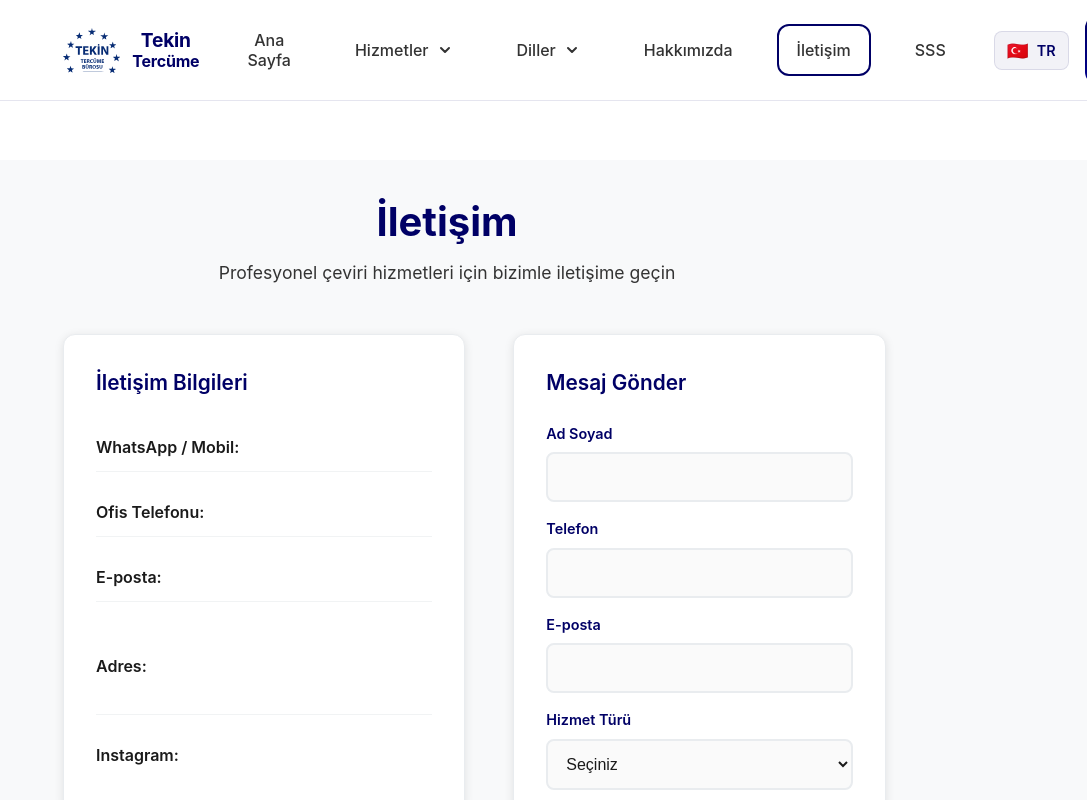
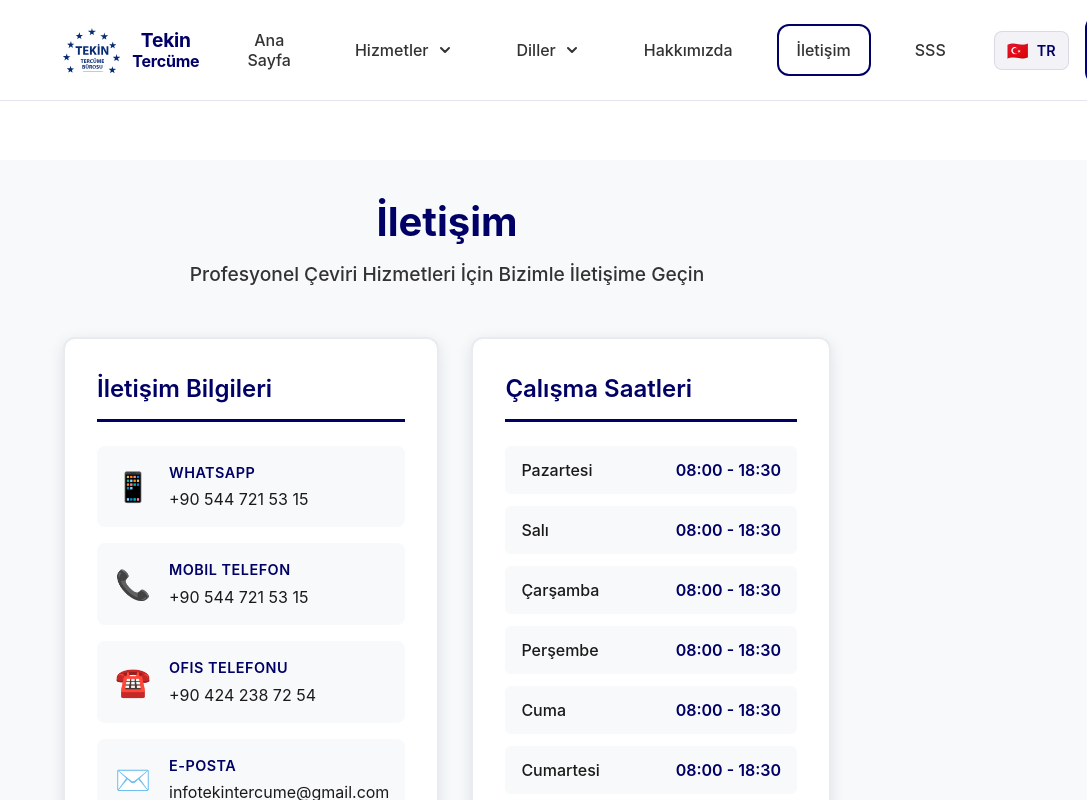
Before and after one commit to ErdemErgenc/tekin-tercume, a React (Vite) app: page / in a window 1280 px wide. Both pictures are taken after a click on the button "İletişim". Shown: the top 800 px of the page, without its empty margins (193-1280 px from the left). Built offline with nearby package versions, Linux system fonts and the light colour scheme.

Commit message:
Refactor Contact component: enhance layout and styling for better readability and user experience

```diff
--- a/src/components/Contact.css
+++ b/src/components/Contact.css
@@ -23,126 +23,256 @@
 }
 
 .contact-header p {
-  font-size: 1.1rem;
+  font-size: 1.2rem;
   color: #333;
+  font-weight: 500;
 }
 
-.contact-content {
+/* İletişim Bilgileri ve Çalışma Saatleri Grid */
+.contact-main-grid {
   display: grid;
   grid-template-columns: 1fr 1fr;
-  gap: 3rem;
+  gap: 2rem;
   margin-bottom: 3rem;
 }
 
-/* Contact Info */
-.contact-info {
-  display: flex;
-  flex-direction: column;
-  gap: 1.5rem;
-}
-
-.info-card,
-.hours-card {
+/* İletişim Bilgileri Kartı */
+.contact-info-card {
   background: white;
   padding: 2rem;
   border-radius: 12px;
-  box-shadow: 0 2px 10px rgba(0, 0, 0, 0.1);
-  border: 1px solid #e9ecef;
+  box-shadow: 0 4px 15px rgba(0, 0, 102, 0.1);
+  border: 2px solid #e9ecef;
 }
 
-.info-card h3,
-.hours-card h3 {
-  font-size: 1.3rem;
-  color: #000066 !important;
+.contact-info-card h3 {
+  font-size: 1.5rem;
+  color: var(--primary-color, #000066);
   margin-bottom: 1.5rem;
+  font-weight: 600;
+  border-bottom: 3px solid var(--primary-color, #000066);
+  padding-bottom: 0.75rem;
+}
+
+.info-items {
+  display: flex;
+  flex-direction: column;
+  gap: 1rem;
+}
+
+.info-item {
+  display: flex;
+  align-items: center;
+  gap: 1rem;
+  padding: 1rem;
+  background: #f8f9fa;
+  border-radius: 8px;
+  transition: all 0.3s ease;
+}
+
+.info-item:hover {
+  background: #e9ecef;
+  transform: translateX(5px);
+}
+
+.info-item .icon {
+  font-size: 1.8rem;
+  min-width: 40px;
+  text-align: center;
+}
+
+.info-item .info-content {
+  flex: 1;
+  display: flex;
+  flex-direction: column;
+  gap: 0.25rem;
+}
+
+.info-item .info-content strong {
+  color: #000066;
+  font-weight: 600;
+  font-size: 0.9rem;
+  text-transform: uppercase;
+  letter-spacing: 0.5px;
+}
+
+.info-item .info-content a,
+.info-item .info-content span {
+  color: #1a1a1a;
+  text-decoration: none;
+  font-size: 1rem;
+  transition: all 0.3s ease;
+}
+
+.info-item .info-content a:hover {
+  color: #000066;
+  text-decoration: underline;
+}
+
+/* Çalışma Saatleri Kartı */
+.working-hours-card {
+  background: white;
+  padding: 2rem;
+  border-radius: 12px;
+  box-shadow: 0 4px 15px rgba(0, 0, 102, 0.1);
+  border: 2px solid #e9ecef;
+}
+
+.working-hours-card h3 {
+  font-size: 1.5rem;
+  color: var(--primary-color, #000066);
+  margin-bottom: 1.5rem;
+  font-weight: 600;
+  border-bottom: 3px solid var(--primary-color, #000066);
+  padding-bottom: 0.75rem;
+}
+
+.hours-list {
+  display: flex;
+  flex-direction: column;
+  gap: 0.75rem;
+}
+
+.hours-item {
+  display: flex;
+  justify-content: space-between;
+  align-items: center;
+  padding: 0.75rem 1rem;
+  background: #f8f9fa;
+  border-radius: 6px;
+  transition: all 0.3s ease;
+}
+
+.hours-item:hover {
+  background: #e9ecef;
+}
+
+.hours-item .day {
+  font-weight: 500;
+  color: #1a1a1a;
+  font-size: 1rem;
+}
+
+.hours-item .time {
+  font-weight: 600;
+  color: #000066;
+  font-size: 1rem;
+}
+
+.hours-note {
+  margin-top: 1.5rem;
+  padding: 1rem;
+  background: linear-gradient(135deg, #25D366 0%, #20B858 100%);
+  border-radius: 8px;
+  text-align: center;
+}
+
+.hours-note p {
+  color: white;
+  font-weight: 600;
+  margin: 0;
+  font-size: 0.95rem;
+}
+
+/* Harita Bölümü */
+.map-section {
+  background: white;
+  padding: 2rem;
+  border-radius: 12px;
+  box-shadow: 0 4px 15px rgba(0, 0, 102, 0.1);
+  border: 2px solid #e9ecef;
+  margin-bottom: 3rem;
+}
+
+.map-section h3 {
+  font-size: 1.5rem;
+  color: var(--primary-color, #000066);
+  margin-bottom: 0.75rem;
   font-weight: 600;
 }
 
-.contact-item {
-  display: flex;
-  align-items: center;
-  gap: 1rem;
-  margin-bottom: 1rem;
-  padding: 0.75rem 0;
-  border-bottom: 1px solid #f1f3f4;
+.map-description {
+  color: #333;
+  margin-bottom: 1.5rem;
+  font-size: 1rem;
+  line-height: 1.6;
 }
 
-.contact-item:last-child {
-  border-bottom: none;
-  margin-bottom: 0;
+.map-container {
+  position: relative;
+  overflow: hidden;
+  border-radius: 10px;
+  border: 2px solid #e9ecef;
+  margin-bottom: 1rem;
 }
 
-.contact-item strong {
-  min-width: 100px;
-  color: #1a1a1a !important;
-  font-weight: 600;
-  font-size: 1rem;
+.map-iframe {
+  width: 100%;
+  height: 400px;
+  border: 0;
+  display: block;
 }
 
-.contact-item a {
-  color: #1a1a1a !important;
-  font-size: 1rem;
-  text-decoration: none;
-  transition: all 0.3s ease;
-  font-weight: 500;
-  flex: 1;
+.map-actions {
+  display: flex;
+  justify-content: center;
 }
 
-.contact-item a:link,
-.contact-item a:visited,
-.contact-item a:active {
-  color: #1a1a1a !important;
+.map-link {
+  display: inline-flex;
+  align-items: center;
+  gap: 0.5rem;
+  padding: 0.75rem 1.5rem;
+  background: var(--primary-color, #000066);
+  color: white;
+  text-decoration: none;
+  border-radius: 6px;
+  font-weight: 600;
+  transition: all 0.3s ease;
 }
 
-.contact-item a:hover {
-  color: #000066 !important;
-  text-decoration: underline;
+.map-link:hover {
+  background: #0000CC;
+  transform: translateY(-2px);
+  box-shadow: 0 4px 10px rgba(0, 0, 102, 0.2);
 }
 
-.hours-card p {
-  margin-bottom: 0.75rem;
-  color: #1a1a1a !important;
-  line-height: 1.7;
-  font-size: 1rem;
+/* Hızlı İletişim Formu */
+.quick-contact-section {
+  background: white;
+  padding: 2.5rem;
+  border-radius: 12px;
+  box-shadow: 0 4px 15px rgba(0, 0, 102, 0.1);
+  border: 2px solid #e9ecef;
+  max-width: 800px;
+  margin: 0 auto;
 }
 
-.hours-card p:last-child {
-  margin-top: 1rem;
-  padding-top: 1rem;
-  border-top: 1px solid #f1f3f4;
+.quick-contact-section h3 {
+  font-size: 1.8rem;
+  color: var(--primary-color, #000066);
+  margin-bottom: 0.5rem;
+  font-weight: 600;
+  text-align: center;
 }
 
-.hours-card small {
-  color: #25D366 !important;
-  font-weight: 600;
-}
-
-/* Contact Form */
-.form-card {
-  background: white;
-  border-radius: 12px;
-  padding: 2rem;
-  box-shadow: 0 2px 10px rgba(0, 0, 0, 0.1);
-  border: 1px solid #e9ecef;
-}
-
-.form-card h3 {
-  font-size: 1.3rem;
-  color: var(--primary-color, #000066);
-  margin-bottom: 1.5rem;
-  font-weight: 600;
+.quick-contact-subtitle {
+  text-align: center;
+  color: #666;
+  margin-bottom: 2rem;
+  font-size: 1.1rem;
 }
 
 .contact-form {
   display: flex;
   flex-direction: column;
-  gap: 1rem;
+  gap: 1.25rem;
 }
 
 .form-row {
   display: grid;
   grid-template-columns: 1fr 1fr;
-  gap: 1rem;
+  gap: 1.25rem;
 }
 
 .form-group {
@@ -150,174 +280,58 @@
   flex-direction: column;
 }
 
-.form-group label {
-  font-weight: 500;
-  color: #1a1a1a;
-  margin-bottom: 0.5rem;
-  font-size: 0.9rem;
-}
-
 .form-group input,
-.form-group select,
 .form-group textarea {
-  padding: 0.75rem;
-  border: 1px solid #ddd;
-  border-radius: 6px;
+  padding: 0.9rem 1rem;
+  border: 2px solid #ddd;
+  border-radius: 8px;
   font-size: 1rem;
-  transition: border-color 0.3s ease;
+  transition: all 0.3s ease;
   background: white;
   color: #1a1a1a;
+  font-family: inherit;
 }
 
 .form-group input:focus,
-.form-group select:focus,
 .form-group textarea:focus {
   outline: none;
   border-color: var(--primary-color, #000066);
+  box-shadow: 0 0 0 3px rgba(0, 0, 102, 0.1);
+}
+
+.form-group input::placeholder,
+.form-group textarea::placeholder {
+  color: #999;
 }
 
 .form-group textarea {
   resize: vertical;
   min-height: 120px;
-  font-family: inherit;
 }
 
 .submit-btn {
-  background: var(--primary-color, #000066);
+  background: linear-gradient(135deg, var(--primary-color, #000066) 0%, #0000CC 100%);
   color: white;
-  padding: 1rem 2rem;
+  padding: 1rem 2.5rem;
   border: none;
-  border-radius: 6px;
-  font-size: 1rem;
-  font-weight: 500;
+  border-radius: 8px;
+  font-size: 1.1rem;
+  font-weight: 600;
   cursor: pointer;
-  transition: background-color 0.3s ease;
+  transition: all 0.3s ease;
   margin-top: 0.5rem;
+  text-transform: uppercase;
+  letter-spacing: 0.5px;
 }
 
 .submit-btn:hover {
-  background: #0000CC;
+  background: linear-gradient(135deg, #0000CC 0%, #0000FF 100%);
+  transform: translateY(-2px);
+  box-shadow: 0 6px 20px rgba(0, 0, 102, 0.3);
 }
 
-/* Quick Contact */
-.quick-contact {
-  display: flex;
-  justify-content: center;
-}
-
-.quick-contact-card {
-  background: white;
-  padding: 2rem;
-  border-radius: 12px;
-  box-shadow: 0 2px 10px rgba(0, 0, 0, 0.1);
-  border: 1px solid #e9ecef;
-  text-align: center;
-  max-width: 400px;
-}
-
-.quick-contact-card h3 {
-  font-size: 1.3rem;
-  color: var(--primary-color, #000066);
-  margin-bottom: 0.5rem;
-}
-
-.quick-contact-card p {
-  color: #333;
-  margin-bottom: 1.5rem;
-}
-
-.quick-buttons {
-  display: flex;
-  gap: 1rem;
-  justify-content: center;
-  align-items: stretch;
-}
-
-.whatsapp-btn,
-.call-btn {
-  padding: 0.75rem 1.5rem;
-  border-radius: 6px;
-  text-decoration: none;
-  font-weight: 500;
-  transition: all 0.3s ease;
-  min-width: 120px;
-  display: inline-flex;
-  align-items: center;
-  justify-content: center;
-  text-align: center;
-  flex: 1 1 0;
-}
-
-.whatsapp-btn {
-  background: #25D366;
-  color: white;
-}
-
-.whatsapp-btn:hover {
-  background: #20B858;
-}
-
-.call-btn {
-  background: var(--primary-color, #000066);
-  color: white;
-}
-
-.call-btn:hover {
-  background: #0000CC;
-}
-
-/* Map Section */
-.map-section {
-  margin: 2rem 0 3rem;
-}
-
-.map-card {
-  background: white;
-  padding: 1.5rem;
-  border-radius: 12px;
-  box-shadow: 0 2px 10px rgba(0, 0, 0, 0.1);
-  border: 1px solid #e9ecef;
-}
-
-.map-card h3 {
-  font-size: 1.3rem;
-  color: var(--primary-color, #000066);
-  margin-bottom: 0.5rem;
-}
-
-.map-address {
-  color: #1a1a1a;
-  margin-bottom: 1rem;
-}
-
-.map-container {
-  position: relative;
-  overflow: hidden;
-  border-radius: 10px;
-  border: 1px solid #e9ecef;
-}
-
-.map-iframe {
-  width: 100%;
-  height: 360px;
-  border: 0;
-  display: block;
-}
-
-.map-actions {
-  display: flex;
-  justify-content: flex-end;
-  margin-top: 0.75rem;
-}
-
-.map-link {
-  color: #000066;
-  text-decoration: none;
-  font-weight: 600;
-}
-
-.map-link:hover {
-  text-decoration: underline;
+.submit-btn:active {
+  transform: translateY(0);
 }
 
 /* Responsive Design */
@@ -330,28 +344,46 @@
     font-size: 2rem;
   }
 
-  .contact-content {
+  .contact-header p {
+    font-size: 1rem;
+  }
+
+  .contact-main-grid {
     grid-template-columns: 1fr;
-    gap: 2rem;
+    gap: 1.5rem;
+  }
+
+  .contact-info-card,
+  .working-hours-card {
+    padding: 1.5rem;
+  }
+
+  .info-item {
+    padding: 0.75rem;
+  }
+
+  .info-item .icon {
+    font-size: 1.5rem;
   }
 
   .form-row {
     grid-template-columns: 1fr;
   }
 
-  .quick-buttons {
-    flex-direction: column;
+  .quick-contact-section {
+    padding: 1.5rem;
   }
 
-  .quick-buttons .whatsapp-btn,
-  .quick-buttons .call-btn {
-    width: 100%;
+  .quick-contact-section h3 {
+    font-size: 1.5rem;
   }
 
-  .info-card,
-  .hours-card,
-  .form-card {
+  .map-section {
     padding: 1.5rem;
+  }
+
+  .map-iframe {
+    height: 300px;
   }
 }
 
@@ -360,20 +392,32 @@
     font-size: 1.8rem;
   }
 
-  .info-card,
-  .hours-card,
-  .form-card,
-  .quick-contact-card {
+  .contact-info-card h3,
+  .working-hours-card h3,
+  .map-section h3 {
+    font-size: 1.3rem;
+  }
+
+  .contact-info-card,
+  .working-hours-card,
+  .quick-contact-section,
+  .map-section {
     padding: 1.25rem;
   }
 
-  .contact-item {
+  .info-item {
     flex-direction: column;
     align-items: flex-start;
-    gap: 0.5rem;
+    gap: 0.75rem;
+    padding: 1rem;
   }
 
-  .contact-item strong {
-    min-width: auto;
+  .info-item .icon {
+    font-size: 1.8rem;
+  }
+
+  .submit-btn {
+    padding: 0.9rem 2rem;
+    font-size: 1rem;
   }
 }
--- a/src/components/Contact.tsx
+++ b/src/components/Contact.tsx
@@ -1,170 +1,116 @@
-import React, { useState } from 'react';
+import React from 'react';
 import './Contact.css';
 
 const Contact: React.FC = () => {
-  const [formData, setFormData] = useState({
-    name: '',
-    email: '',
-    phone: '',
-    service: '',
-    message: ''
-  });
-
-  const handleSubmit = (e: React.FormEvent) => {
-    e.preventDefault();
-    console.log('Form submitted:', formData);
-  };
-
-  const handleInputChange = (e: React.ChangeEvent<HTMLInputElement | HTMLTextAreaElement | HTMLSelectElement>) => {
-    setFormData({
-      ...formData,
-      [e.target.name]: e.target.value
-    });
-  };
-
   return (
     <section className="contact">
       <div className="container">
         <div className="contact-header">
           <h1>İletişim</h1>
-          <p>Profesyonel çeviri hizmetleri için bizimle iletişime geçin</p>
+          <p>Profesyonel Çeviri Hizmetleri İçin Bizimle İletişime Geçin</p>
         </div>
 
-        <div className="contact-content">
-          <div className="contact-info">
-            <div className="info-card">
+        {/* İletişim Bilgileri ve Çalışma Saatleri */}
+        <div className="contact-main-grid">
+          <div className="contact-info-card">
             <h3>İletişim Bilgileri</h3>
-
-              <div className="contact-item">
-                <strong>WhatsApp / Mobil:</strong>
-                <a href="tel:+905447215315">+90 544 721 53 15</a>
-
+            <div className="info-items">
+              <div className="info-item">
+                <div className="icon">📱</div>
+                <div className="info-content">
+                  <strong>WhatsApp</strong>
+                  <a href="https://wa.me/905447215315" target="_blank" rel="noopener noreferrer">
+                    +90 544 721 53 15
+                  </a>
+                </div>
               </div>
 
-              <div className="contact-item">
-                <strong>Ofis Telefonu:</strong>
+              <div className="info-item">
+                <div className="icon">📞</div>
+                <div className="info-content">
+                  <strong>Mobil Telefon</strong>
+                  <a href="tel:+905447215315">+90 544 721 53 15</a>
+                </div>
+              </div>
+
+              <div className="info-item">
+                <div className="icon">☎️</div>
+                <div className="info-content">
+                  <strong>Ofis Telefonu</strong>
                   <a href="tel:+904242387254">+90 424 238 72 54</a>
                 </div>
+              </div>
 
-              <div className="contact-item">
-                <strong>E-posta:</strong>
+              <div className="info-item">
+                <div className="icon">✉️</div>
+                <div className="info-content">
+                  <strong>E-posta</strong>
                   <a href="mailto:infotekintercume@gmail.com">infotekintercume@gmail.com</a>
                 </div>
+              </div>
 
-              <div className="contact-item">
-                <strong>Adres:</strong>
+              <div className="info-item">
+                <div className="icon">📍</div>
+                <div className="info-content">
+                  <strong>Adres</strong>
                   <span>Nailbey Mah. Gazi Cad. 50'ler, Çarşı, Kat:5, 23100 Elazığ Merkez/Elazığ</span>
                 </div>
+              </div>
 
-              <div className="contact-item">
-                <strong>Instagram:</strong>
+              <div className="info-item">
+                <div className="icon">📸</div>
+                <div className="info-content">
+                  <strong>Instagram</strong>
                   <a href="https://www.instagram.com/tekintercume/" target="_blank" rel="noopener noreferrer">
                     @tekintercume
                   </a>
                 </div>
               </div>
-
-            <div className="hours-card">
-              <h3>Çalışma Saatleri</h3>
-              <p>Pazartesi: 08:00 - 18:30</p>
-              <p>Salı: 08:00 - 18:30</p>
-              <p>Çarşamba: 08:00 - 18:30</p>
-              <p>Perşembe: 08:00 - 18:30</p>
-              <p>Cuma: 08:00 - 18:30</p>
-              <p>Cumartesi: 08:00 - 18:30</p>
-              <p>Pazar: 08:00 - 18:30</p>
-              <p><small>WhatsApp 7/24 aktif</small></p>
             </div>
           </div>
 
-          <div className="contact-form-section">
-            <div className="form-card">
-              <h3>Mesaj Gönder</h3>
-
-              <form className="contact-form" onSubmit={handleSubmit}>
-                <div className="form-group">
-                  <label htmlFor="name">Ad Soyad</label>
-                  <input
-                    type="text"
-                    id="name"
-                    name="name"
-                    value={formData.name}
-                    onChange={handleInputChange}
-                    required
-                  />
+          <div className="working-hours-card">
+            <h3>Çalışma Saatleri</h3>
+            <div className="hours-list">
+              <div className="hours-item">
+                <span className="day">Pazartesi</span>
+                <span className="time">08:00 - 18:30</span>
               </div>
-
-                <div className="form-row">
-                  <div className="form-group">
-                    <label htmlFor="phone">Telefon</label>
-                    <input
-                      type="tel"
-                      id="phone"
-                      name="phone"
-                      value={formData.phone}
-                      onChange={handleInputChange}
-                    />
+              <div className="hours-item">
+                <span className="day">Salı</span>
+                <span className="time">08:00 - 18:30</span>
               </div>
-
-                  <div className="form-group">
-                    <label htmlFor="email">E-posta</label>
-                    <input
-                      type="email"
-                      id="email"
-                      name="email"
-                      value={formData.email}
-                      onChange={handleInputChange}
-                      required
-                    />
+              <div className="hours-item">
+                <span className="day">Çarşamba</span>
+                <span className="time">08:00 - 18:30</span>
+              </div>
+              <div className="hours-item">
+                <span className="day">Perşembe</span>
+                <span className="time">08:00 - 18:30</span>
+              </div>
+              <div className="hours-item">
+                <span className="day">Cuma</span>
+                <span className="time">08:00 - 18:30</span>
+              </div>
+              <div className="hours-item">
+                <span className="day">Cumartesi</span>
+                <span className="time">08:00 - 18:30</span>
+              </div>
+              <div className="hours-item">
+                <span className="day">Pazar</span>
+                <span className="time">08:00 - 18:30</span>
               </div>
             </div>
-
-                <div className="form-group">
-                  <label htmlFor="service">Hizmet Türü</label>
-                  <select
-                    id="service"
-                    name="service"
-                    value={formData.service}
-                    onChange={handleInputChange}
-                  >
-                    <option value="">Seçiniz</option>
-                    <option value="translation">Noter Onaylı Yeminli Tercüme</option>
-                    <option value="visa">Vize Danışmanlığı</option>
-                    <option value="immigration">Göçmenlik Hizmetleri</option>
-                    <option value="certification">Mesleki Belgelendirme (WES/ICAS)</option>
-                    <option value="urgent">Acil Çeviri (24 Saat)</option>
-                    <option value="other">Diğer</option>
-                  </select>
-                </div>
-
-                <div className="form-group">
-                  <label htmlFor="message">Mesajınız</label>
-                  <textarea
-                    id="message"
-                    name="message"
-                    value={formData.message}
-                    onChange={handleInputChange}
-                    rows={5}
-                    required
-                    placeholder="Çeviri ihtiyacınızı detaylı olarak açıklayın..."
-                  ></textarea>
-                </div>
-
-                <button type="submit" className="submit-btn">
-                  Mesaj Gönder
-                </button>
-              </form>
+            <div className="hours-note">
+              <p>⏰ WhatsApp 7/24 aktif - Acil durumlar için her zaman ulaşabilirsiniz.</p>
             </div>
           </div>
         </div>
 
-        {/* Google Maps Section */}
+        {/* Konum - Harita */}
         <div className="map-section">
-          <div className="map-card">
           <h3>Konum</h3>
-            <p className="map-address">
-              Nailbey Mah. Gazi Cad. 50'ler, Çarşı, Kat:5, 23100 Elazığ Merkez/Elazığ
-            </p>
+          <p className="map-description">Nailbey Mah. Gazi Cad. 50'ler, Çarşı, Kat:5, 23100 Elazığ Merkez/Elazığ</p>
           <div className="map-container">
             <iframe
               title="Tekin Tercüme Konum"
@@ -172,44 +118,25 @@ const Contact: React.FC = () => {
               loading="lazy"
               allowFullScreen
               referrerPolicy="no-referrer-when-downgrade"
-                src={
-                  `https://www.google.com/maps?q=${encodeURIComponent(
+              src={`https://www.google.com/maps?q=${encodeURIComponent(
                 "Nailbey Mah. Gazi Cad. 50'ler, Çarşı, Kat:5, 23100 Elazığ Merkez/Elazığ"
-                  )}&output=embed`
-                }
+              )}&output=embed`}
             />
           </div>
           <div className="map-actions">
             <a
               className="map-link"
-                href={
-                  `https://www.google.com/maps/search/?api=1&query=${encodeURIComponent(
+              href={`https://www.google.com/maps/search/?api=1&query=${encodeURIComponent(
                 "Nailbey Mah. Gazi Cad. 50'ler, Çarşı, Kat:5, 23100 Elazığ Merkez/Elazığ"
-                  )}`
-                }
+              )}`}
               target="_blank"
               rel="noopener noreferrer"
             >
-                Google Haritalar'da Aç
+              📍 Google Haritalar'da Aç
             </a>
           </div>
         </div>
-        </div>
 
-        <div className="quick-contact">
-          <div className="quick-contact-card">
-            <h3>Hızlı İletişim</h3>
-            <p>Acil çeviri ihtiyacınız için</p>
-            <div className="quick-buttons">
-              <a href="https://wa.me/905447215315" className="whatsapp-btn" target="_blank" rel="noopener noreferrer">
-                WhatsApp
-              </a>
-              <a href="tel:+905447215315" className="call-btn">
-                Ara
-              </a>
-            </div>
-          </div>
-        </div>
       </div>
     </section>
   );
```
Lines whose indentation alone changed are shown as unchanged.
